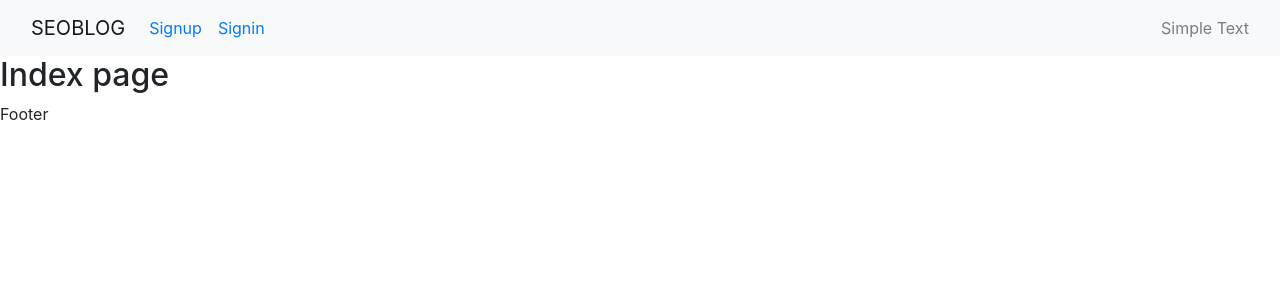
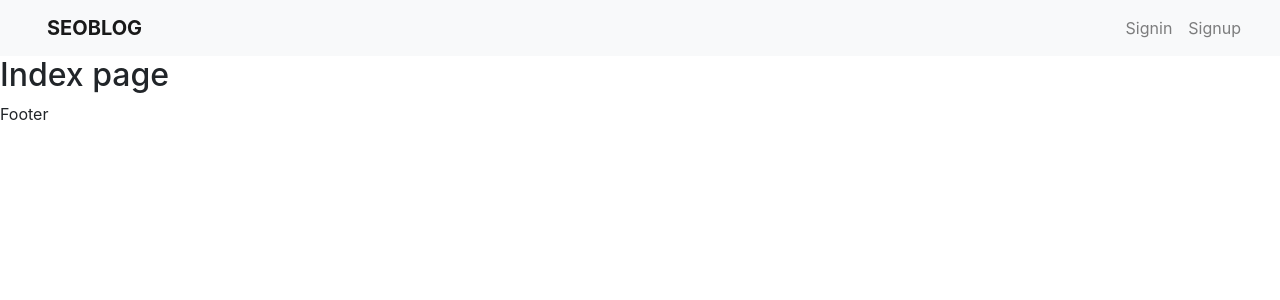
Before and after one commit to CodeSevenic/SEO-Blogging-Platform-Frontend, a Next.js app: page / in a window 1280 px wide. Shown: the top 300 px of the page. Built offline with nearby package versions, Linux system fonts and the light colour scheme.

Commit message:
PurpleWeb theme code update

```diff
--- a/components/Header/Header.js
+++ b/components/Header/Header.js
@@ -24,22 +24,26 @@ const Header = (props) => {
   return (
     <div>
       <Navbar color="light" light expand="md">
-        <NavbarBrand href="/">{APP_NAME}</NavbarBrand>
+        <Link href="/">
+          <NavLink className="navbar-brand font-weight-bold" href="/">
+            {APP_NAME}
+          </NavLink>
+        </Link>
         <NavbarToggler onClick={toggle} />
         <Collapse isOpen={isOpen} navbar>
-          <Nav className="mr-auto" navbar>
+          <Nav className="ml-auto" navbar>
             <NavItem>
-              <NavLink>
-                <Link href="/signup">Signup</Link>
-              </NavLink>
+              <Link href="/signin">
+                <NavLink href="/signin">Signin</NavLink>
+              </Link>
             </NavItem>
             <NavItem>
-              <NavLink>
-                <Link href="/signin">Signin</Link>
-              </NavLink>
+              <Link href="/signup">
+                <NavLink href="/signup">Signup</NavLink>
+              </Link>
             </NavItem>
           </Nav>
-          <NavbarText>Simple Text</NavbarText>
+          {/* <NavbarText>Simple Text</NavbarText> */}
         </Collapse>
       </Navbar>
     </div>
```
